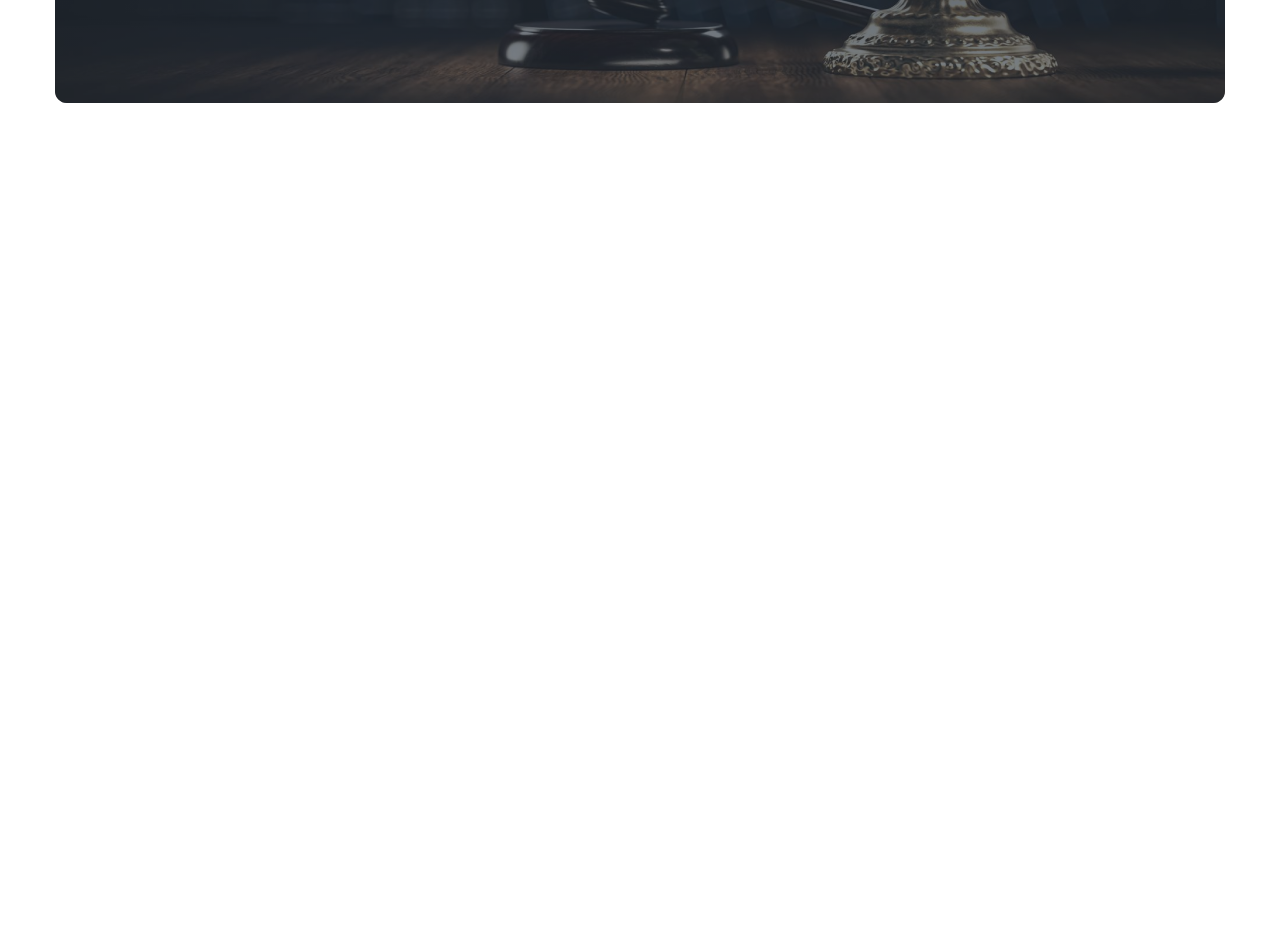
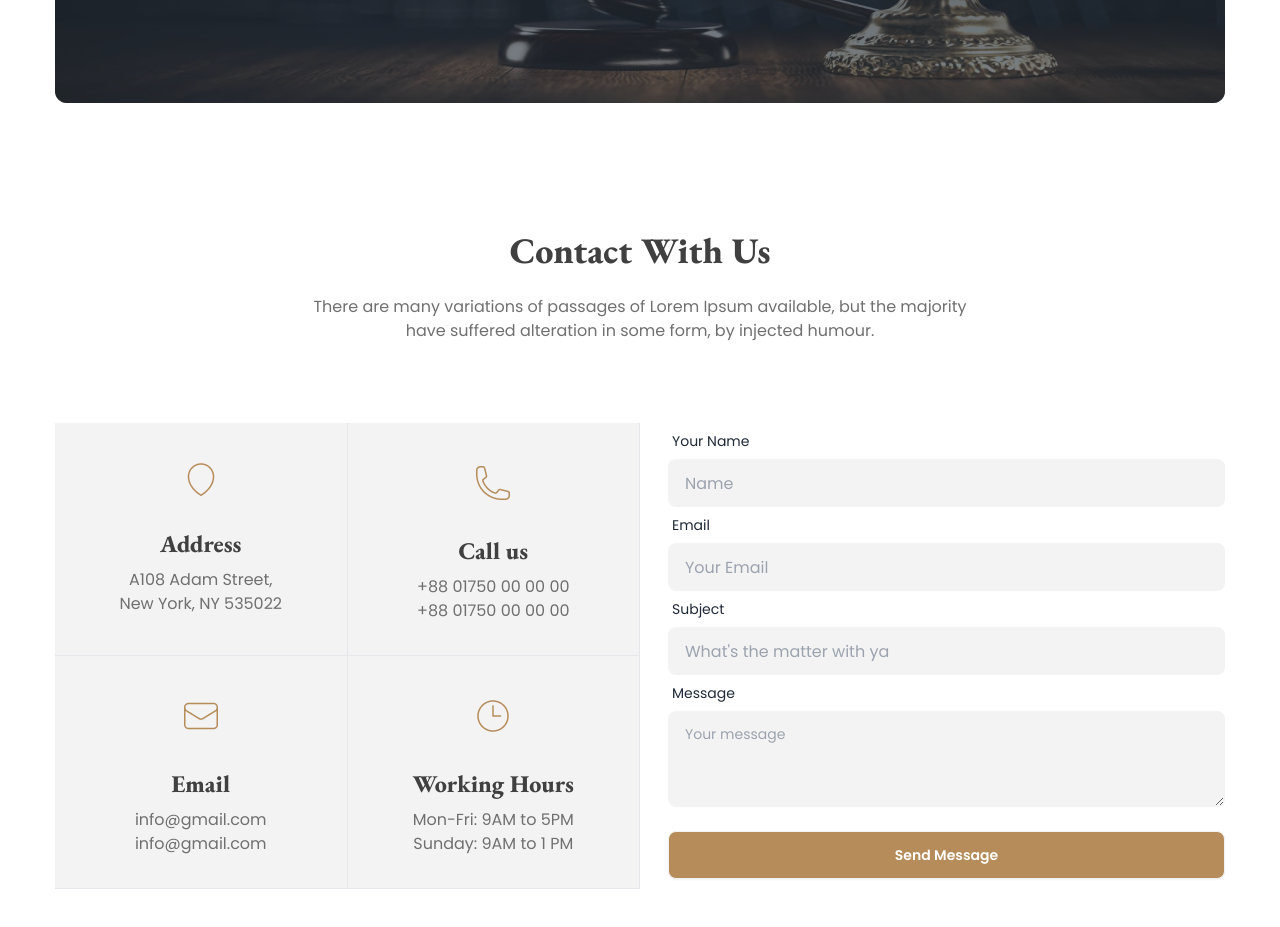
Before and after one commit to DeepsEffect/legal-solution-web, a plain HTML site: page index.html in a window 1280 px wide. Shown: the part 2331-3258 px from the top of the page. Before the commit the page ends 2562 px from the top, so only its background shows below. Drawn offline with nearby package versions, Linux system fonts and the light colour scheme; files whose address does not match are found by name.

Commit message:
contact section added

```diff
--- a/index.html
+++ b/index.html
@@ -256,7 +256,7 @@
     </section>
     <!-- client say section -->
     <section class="mb-32 ">
-      <div class="hero bg-image h-[500px] rounded-xl">
+      <div class="hero bg-image h-[500px] md:rounded-xl">
         <div class="hero-overlay bg-opacity-60 rounded-xl"></div>
         <div class="hero-content text-center text-neutral-content">
 
@@ -276,6 +276,97 @@
         </div>
       </div>
     </section>
+    <!-- faq section -->
+    <section class="my-32">
+      <div class="text-center mb-20 max-w-2xl mx-auto">
+        <h2 class="text-color-black text-4xl font-extrabold mb-6">Contact With Us</h2>
+        <p class="text-base font-normal text-color-lgray font-poppins">There are many variations of passages of Lorem
+          Ipsum available, but the majority have suffered alteration in
+          some form, by injected humour.</p>
+      </div>
+      <div class="flex flex-col gap-y-7 lg:flex-row md:gap-x-7">
+        <div class="grid grid-cols-1 md:grid-cols-2 md:w-1/2">
+          <!-- card 1 -->
+          <div class="card border-r rounded-none border-b bg-[#F3F3F3]">
+            <figure class="px-10 pt-10">
+              <img src="./images/address.png" />
+            </figure>
+            <div class="card-body items-center text-center ">
+              <h2 class="card-title text-2xl font-extrabold text-color-black">Address</h2>
+              <p class="text-color-lgray font-poppins text-normal font-normal">A108 Adam Street,<br>
+                New York, NY 535022</p>
+            </div>
+          </div>
+          <!-- card 2 -->
+          <div class="card border-r rounded-none border-b bg-[#F3F3F3]">
+            <figure class="px-10 pt-10">
+              <img src="./images/call.png" />
+            </figure>
+            <div class="card-body items-center text-center ">
+              <h2 class="card-title text-2xl font-extrabold text-color-black">Call us</h2>
+              <p class="text-color-lgray font-poppins text-normal font-normal">+88 01750 00 00 00 <br>
+                +88 01750 00 00 00</p>
+            </div>
+          </div>
+          <!-- card 3 -->
+          <div class="card border-r rounded-none border-b bg-[#F3F3F3]">
+            <figure class="px-10 pt-10">
+              <img src="./images/email.png" />
+            </figure>
+            <div class="card-body items-center text-center ">
+              <h2 class="card-title text-2xl font-extrabold text-color-black">Email</h2>
+              <p class="text-color-lgray font-poppins text-normal font-normal">info@gmail.com <br>
+                info@gmail.com</p>
+            </div>
+          </div>
+          <!-- grid 4 -->
+          <div class="card border-r rounded-none border-b bg-[#F3F3F3]">
+            <figure class="px-10 pt-10">
+              <img src="./images/time.png" />
+            </figure>
+            <div class="card-body items-center text-center ">
+              <h2 class="card-title text-2xl font-extrabold text-color-black">Working Hours</h2>
+              <p class="text-color-lgray font-poppins text-normal font-normal">Mon-Fri: 9AM to 5PM <br>
+                Sunday: 9AM to 1 PM</p>
+            </div>
+          </div>
+        </div>
+        <div class="flex-1 font-poppins ">
+          <div class="card shrink-0 w-full bg-base-100 ">
+            <form class="">
+              <div class="form-control">
+                <label class="label">
+                  <span class="label-text">Your Name</span>
+                </label>
+                <input type="email" placeholder="Name" class="input bg-[#F3F3F3]" required />
+              </div>
+              <div class="form-control">
+                <label class="label">
+                  <span class="label-text">Email</span>
+                </label>
+                <input type="password" placeholder="Your Email" class="input bg-[#F3F3F3]" required />
+              </div>
+              <div class="form-control">
+                <label class="label">
+                  <span class="label-text">Subject</span>
+                </label>
+                <input type="password" placeholder="What's the matter with ya" class="input bg-[#F3F3F3]" required />
+              </div>
+              <label class="form-control">
+                <div class="label">
+                  <span class="label-text">Message</span>
+                </div>
+                <textarea class="textarea  h-24 bg-[#F3F3F3]" placeholder="Your message"></textarea>
+              </label>
+              <div class="form-control mt-6">
+                <button class="btn bg-color-primary text-white">Send Message</button>
+              </div>
+            </form>
+          </div>
+        </div>
+
+      </div>
+    </section>
   </main>
   <footer>
 
```
